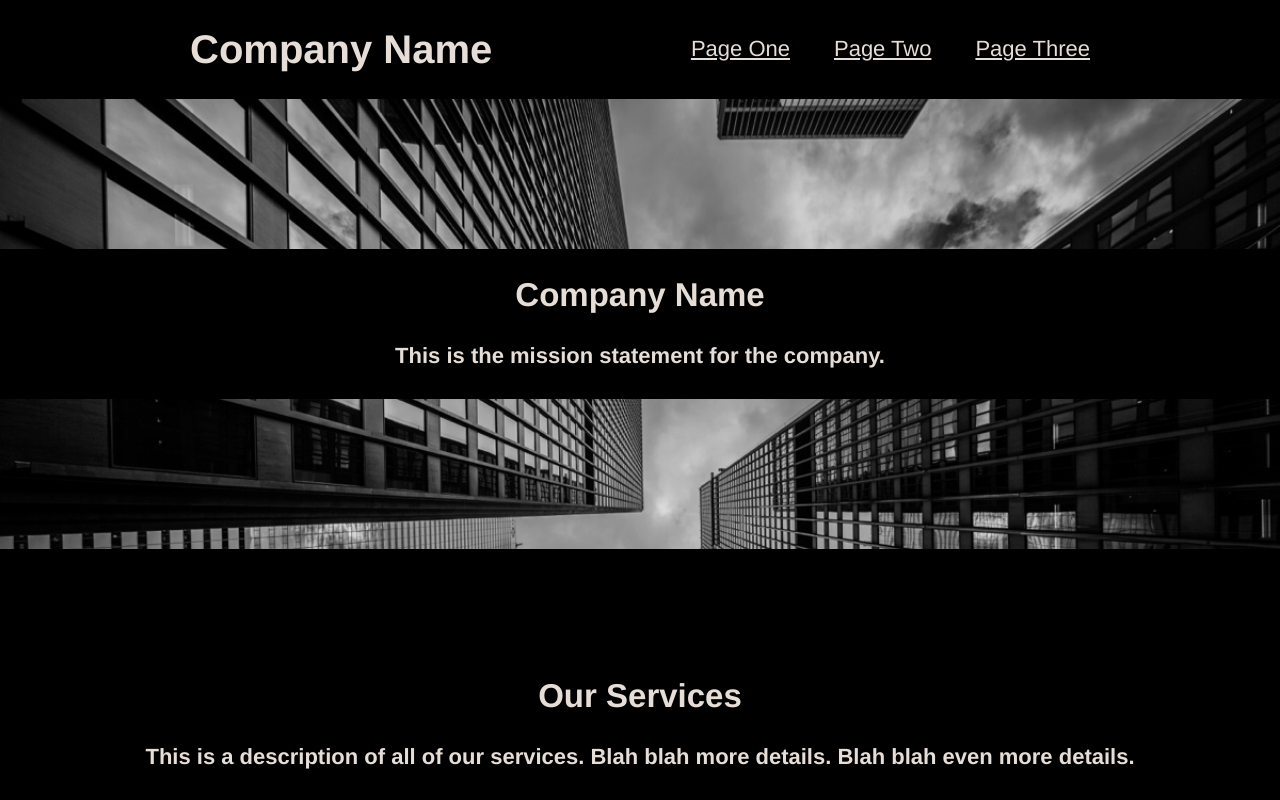
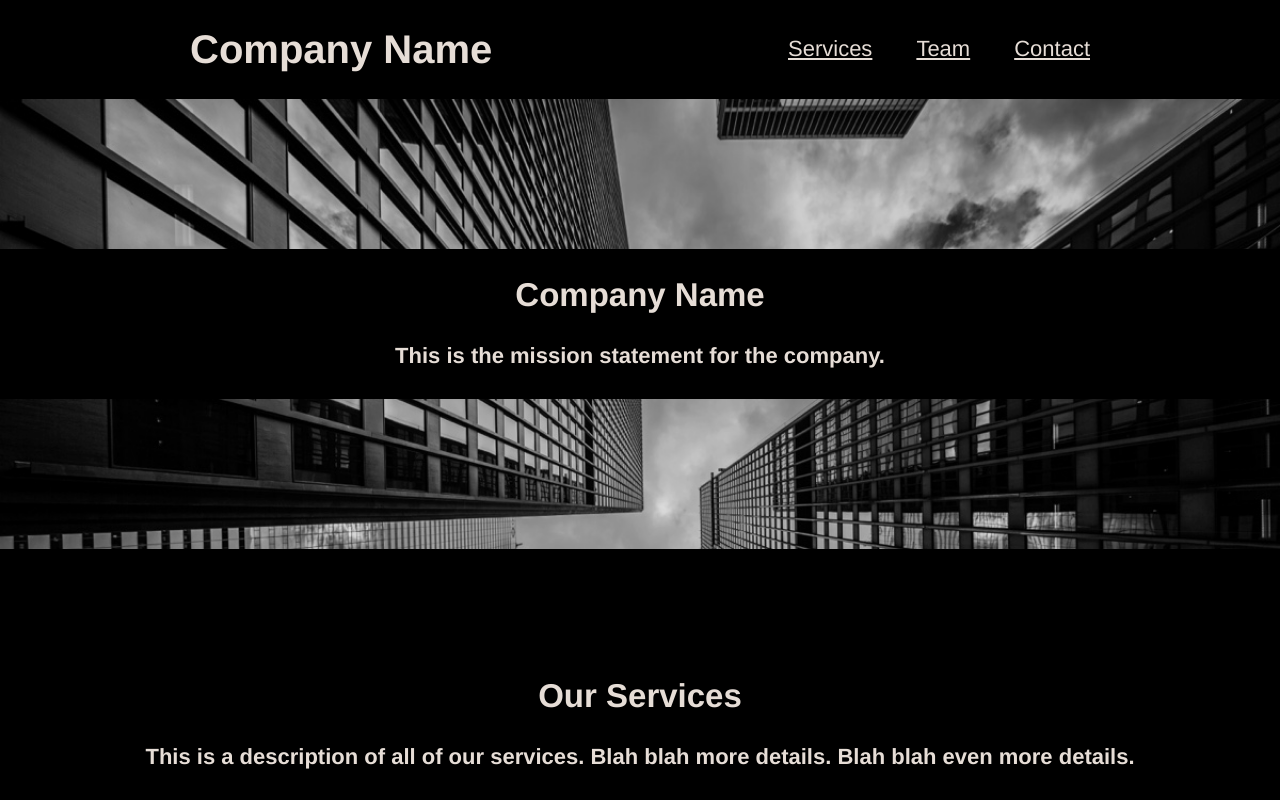
Before and after one commit to searles9/Flexbox_Company_Home_Page, a plain HTML site: page index.html in a window 1280 px wide. Shown: the top 800 px of the page. Drawn offline with Linux system fonts and the light colour scheme.

Commit message:
update to nav

```diff
--- a/index.html
+++ b/index.html
@@ -15,9 +15,9 @@
       </div>
       <nav>
         <ul>
-          <li><a href="#">Page One</a></li>
-          <li><a href="#">Page Two</a></li>
-          <li><a href="#">Page Three</a></li>
+          <li><a href="#services">Services</a></li>
+          <li><a href="#team">Team</a></li>
+          <li><a href="#contact">Contact</a></li>
         </ul>
       </nav>
     </header>
@@ -28,7 +28,7 @@
         <h4>This is the mission statement for the company.</h4>
       </div>
     </section>
-    <section class="services">
+    <section class="services" id="services">
       <h2>Our Services</h2>
       <h4>This is a description of all of our services. Blah blah more details. Blah blah even more details.</h4>
       <div class="services-gallery">
@@ -54,7 +54,7 @@
         </div>
       </div>
     </section>
-    <section class="team">
+    <section class="team" id="team">
       <h2>Our Team</h2>
       <div class="team-gallery">
         <div class="team-member">
@@ -74,7 +74,7 @@
         </div>
       </div>
     </section>
-    <section class="contact">
+    <section class="contact" id="contact">
       <h2>Company Name</h2>
       <h5>contactus@companyname.com</h5>
       <h5>111-222-3333</h5>
```
